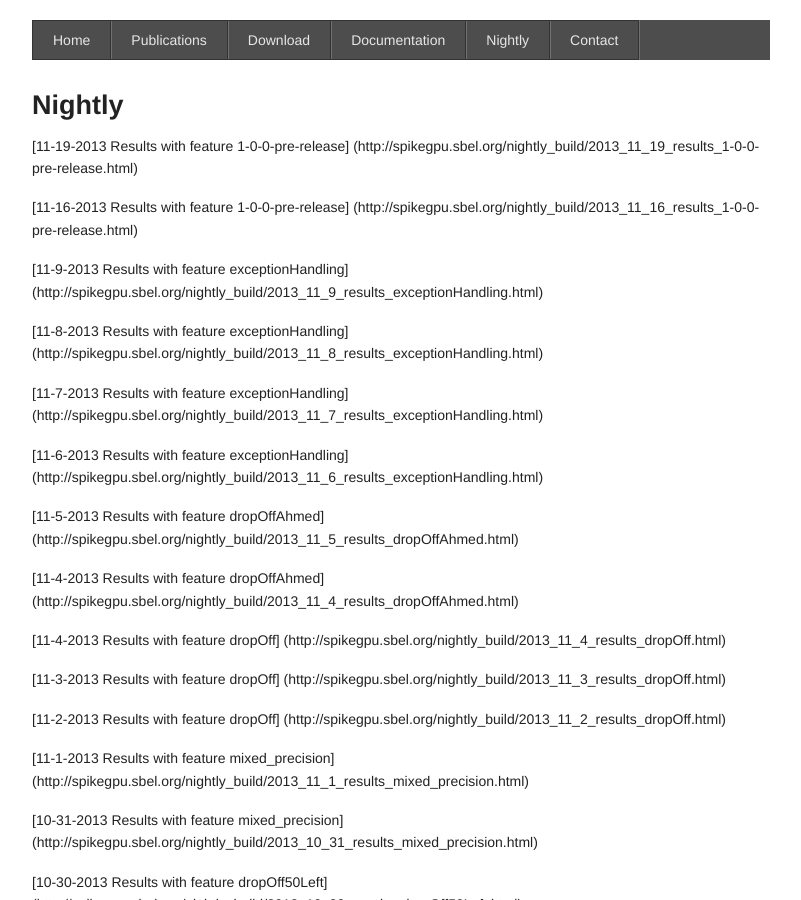
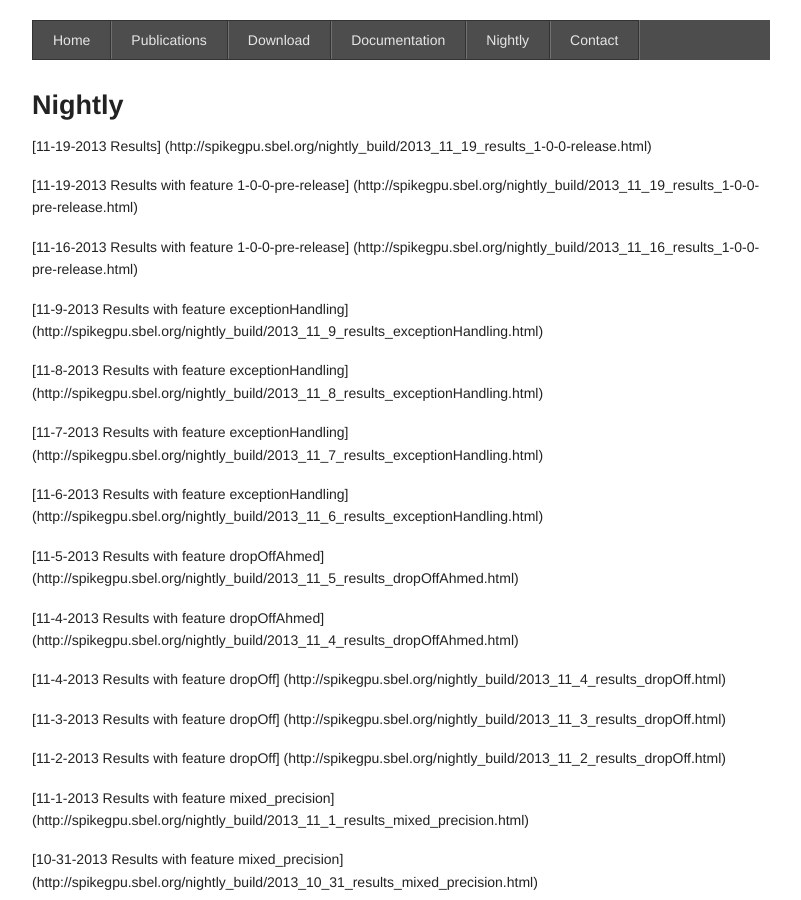
Before and after one commit to spikegpu/spikegpu.github.io, a Jekyll site: the page built from nightly_build/index.md, in a window 1280 px wide and 900 px high. Shown: the whole window, without its empty margins (239-1040 px from the left). Built offline with Jekyll 4.4.1, drawn with Linux system fonts in a browser that asks for light colours; Markdown is read by kramdown in place of the engine named in the settings; some of the changed text lies outside the part shown.

Commit message:
Reorder displaying

```diff
--- a/nightly_build/index.md
+++ b/nightly_build/index.md
@@ -5,6 +5,8 @@ title: Nightly
 
 ### Nightly
 
+
+[11-19-2013 Results] (http://spikegpu.sbel.org/nightly_build/2013_11_19_results_1-0-0-release.html)
 
 [11-19-2013 Results with feature 1-0-0-pre-release] (http://spikegpu.sbel.org/nightly_build/2013_11_19_results_1-0-0-pre-release.html)
 
```
Also changed, not shown: other parts of nightly_build/index.md (+0 -2 lines).
